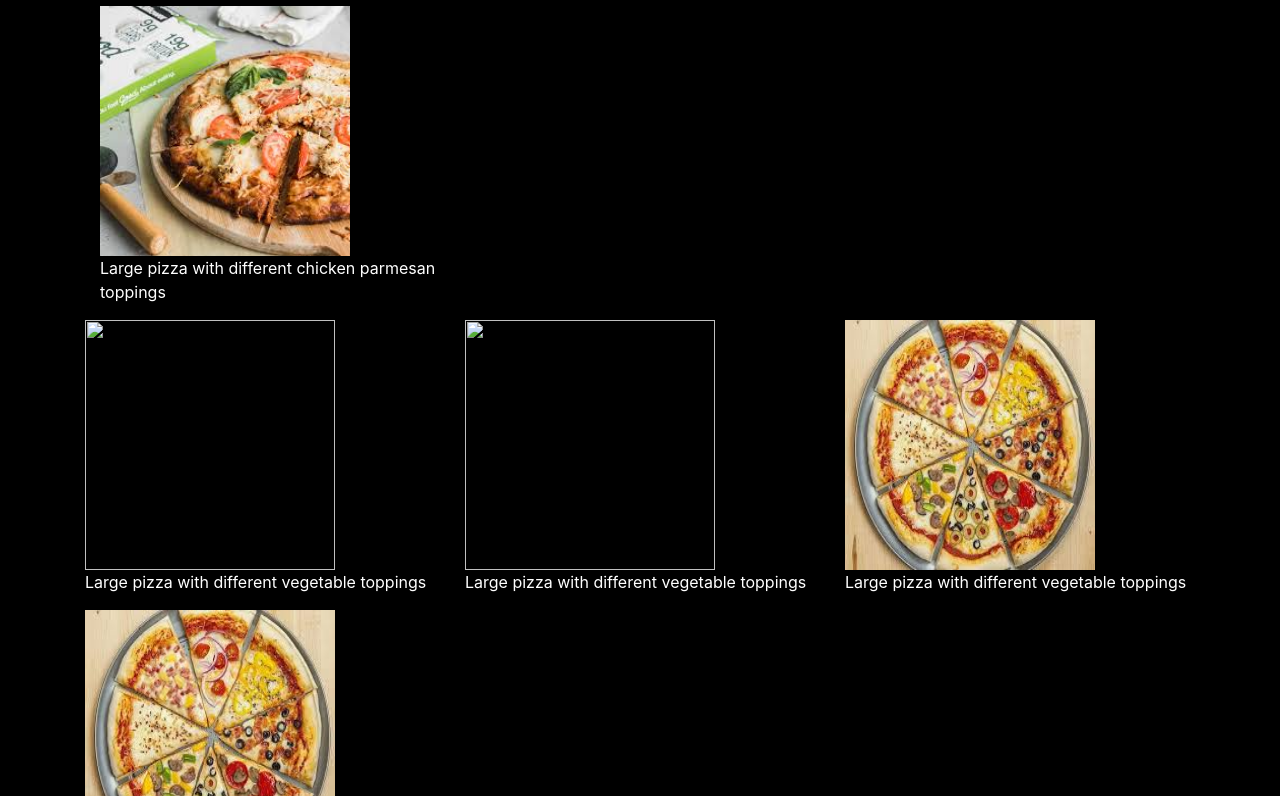
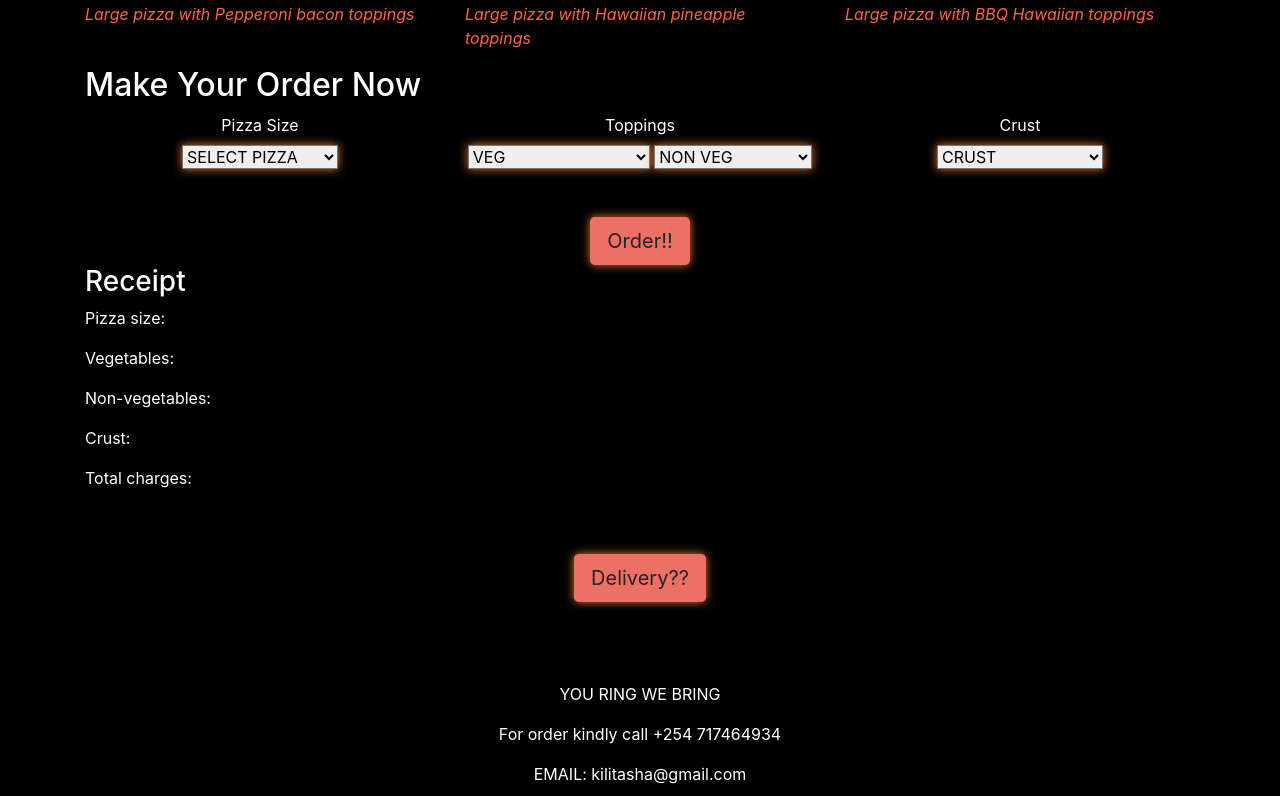
Before and after one commit to kilitasha435/pizza-inn, a plain HTML site: page menu.html in a window 1280 px wide. Shown: the part 1404-2200 px from the top of the page. Drawn offline with Linux system fonts and the light colour scheme.

Commit message:
added form in menu

```diff
--- a/css/styles.css
+++ b/css/styles.css
@@ -99,3 +99,81 @@ footer {
 .ig{
     padding-bottom: 20px;
 }
+
+textarea {
+    resize: none;
+}
+
+form {
+    text-align: center;
+}
+
+button {
+    color: whitesmoke !important;
+}
+#pizza1,
+#pizza2,
+#pizza3,
+#pizza4,
+#pizza5,
+#pizza6,
+#pizza7,
+#pizza8 {
+    border-radius: 50%;
+    box-shadow: 0 0 10px #DC7633;
+}
+.kili{
+    background-image: url("../img/04-13-things-your-pizza-guy-wont-tell-you-making-pizza.jpg");
+    background-size: cover;
+    background-repeat: no-repeat;
+    background-color: rgba(0, 0, 0, 0.5);
+    padding-bottom: 250px;
+    padding-left: 50px;
+}
+
+.menu {
+    text-align: center;
+    padding-bottom: 50px;
+    padding-top: 50px;
+    text-shadow: 0 0 2px #BDC3C7;
+}
+#tash1,
+#tash2,
+#tash3,
+#tash4,
+#tash5,
+#tash6,
+#tash7,
+#tash8,
+#tash9{
+    padding-top: 25px;
+    font-style: italic;
+    color: tomato;
+}
+
+#pic1:hover,
+#pic2:hover,
+#pic3:hover {
+    -ms-transform: scale(1.5);
+    -webkit-transform: scale(1.5);
+    transform: scale(1.5);
+    width: 170px;
+}
+
+#order1 {
+    background-color: #EC7063 !important;
+    box-shadow: 0 0 10px #DC7633;
+}
+
+#order2 {
+    background-color: #EC7063 !important;
+    box-shadow: 0 0 10px #DC7633;
+}
+
+.order2 {
+    text-align: center;
+}
+
+select {
+    box-shadow: 0 0 10px #DC7633;
+}
--- a/index.html
+++ b/index.html
@@ -59,4 +59,8 @@
     </footer>
 
 </body>
+
+<script src="./js/jquery-3.4.1.js"></script>
+<script src="./js/bootstrap.js"></script>
+<script src="./js/scripts.js"></script>
 </html>
--- a/menu.html
+++ b/menu.html
@@ -26,6 +26,7 @@
         <div class="menu">
             <h2>MENU</h2>
             <p>KILITASHA PIZZA INN offers a variety of pizza and we hope that you will enjoy...</p>
+            <div class="row">
             <div class="col-md-4">
                 <img src="./img/download (2).jpeg" alt="" width="250" height="250" id="pizza1">
                 <p id="tash1">Large pizza with different vegetable toppings</p>
@@ -40,36 +41,138 @@
                 <img src="./img/manousheh.jpg" alt="" width="250" height="250" id="pizza3">
                 <p id="tash3">Large pizza with different free range eggs toppings</p>
             </div>
-
+<!--
             <div class="col-md-4">
                 <img src="./img/images (1).jpeg" alt="" width="250" height="250" id="pizza4">
                 <p id="tash4">Large pizza with different chicken parmesan toppings</p>
-            </div>
+            </div> -->
 
         </div>
 
+    </div>
+
         <div class="row fail">
             <div class="col-md-4">
-                <img src="" alt="" width="250" height="250" id="pizza5">
-                <p id="tash5">Large pizza with different vegetable toppings</p>
+                <img src="./img/images (2).jpeg" alt="" width="200" height="200" id="pizza5">
+                <p id="tash5">Large pizza with Pepperoni bacon toppings</p>
             </div>
 
             <div class="col-md-4">
-                <img src="" alt="" width="250" height="250" id="pizza6">
-                <p id="tash6">Large pizza with different vegetable toppings</p>
+                <img src="./img/shutterstock_84904861-750x500.jpg" alt="" width="200" height="200" id="pizza6">
+                <p id="tash6">Large pizza with Hawaiian pineapple toppings</p>
             </div>
 
             <div class="col-md-4">
-                <img src="./img/download (2).jpeg" alt="" width="250" height="250" id="pizza7">
-                <p id="tash7">Large pizza with different vegetable toppings</p>
+                <img src="./img/images (3).jpeg" alt="" width="200" height="200" id="pizza7">
+                <p id="tash7">Large pizza with BBQ Hawaiian toppings</p>
             </div>
 
-            <div class="col-md-4">
-                <img src="./img/download (2).jpeg" alt="" width="250" height="250" id="pizza8">
-                <p id="tash8">Large pizza with different vegetable toppings</p>
-            </div>
+            <!-- <div class="col-md-4">
+                <img src="./img/download (3).jpeg" alt="" width="200" height="200" id="pizza8">
+                <p id="tash8">Large pizza with Chicken periperi toppings</p>
+            </div> -->
+        </div>
+
+        <div class="order">
+            <h2>Make Your Order Now</h2>
+
+            <form id="charge">
+                <div class="row">
+                    <div class="col-md-4">
+                        <label for="">Pizza Size</label>
+                        <br>
+                        <select name="" id="piz">
+
+                    <option value="Size">SELECT PIZZA</option>
+                    <option value="Small">Small Ksh.450</option>
+                    <option value="Medium">Medium Ksh. 600</option>
+                    <option value="Large">Large Ksh. 1000</option>
+
+                </select>
+                    </div>
+                    <br><br>
+
+                    <div class="col-md-4">
+                        <label for="">Toppings</label>
+                        <br>
+                        <select name="" id="topveg">
+
+                        <option value="">VEG</option>
+                        <option value="Mushrooms">Mushrooms ksh. 200</option>
+                        <option value="Capsicum">Capsicum ksh.200</option>
+                        <option value="Onions">Onions ksh. 200</option>
+
+
+                    </select>
+
+                        <select name="" id="topnoveg">
+
+                        <option value="">NON VEG</option>
+                        <option value="Sausage">Sausage ksh. 300</option>
+                        <option value="Chicken">Chicken ksh. 300</option>
+                        <option value="Bacon">Bacon ksh. 300</option>
+                    </select>
+                    </div>
+
+                    <br><br>
+
+                    <div class="col-md-4">
+
+                        <label for="">Crust</label>
+                        <br>
+
+                        <select name="Crust" id="crus">
+
+                        <option value="Crust">CRUST</option>
+                        <option value="Stuffed">Stuffed ksh. 100</option>
+                        <option value="Crispy">Crispy ksh. 100</option>
+                        <option value="Gluten-free">Gluten free ksh. 50</option>
+
+                    </select>
+                    </div>
+                </div>
+                <br><br>
+
+                <input type="submit" class="btn  btn-rounded waves-effect btn-lg" value="Order!!" id="order1">
+            </form>
+
+
         </div>
     </div>
+    <div class="over">
+        <h3>Receipt</h3>
+        <p id="size">Pizza size:</p>
+        <p id="veg">Vegetables:</p>
+        <p id="nonveg">Non-vegetables:</p>
+        <p id="crust">Crust:</p>
+        <p id="total">Total charges:</p>
+    </div>
+    <br><br>
+
+    <div class="order2">
+        <input type="submit" class="btn  btn-rounded waves-effect btn-lg" value="Delivery??" id="order2">
+    </div>
+
+
+    </div>
+
+    <footer>
+        <p>YOU RING WE BRING</p>
+        <p>For order kindly call +254 717464934</p>
+        <p>EMAIL: kilitasha@gmail.com</p>
+
+
+        <a href="https://www.facebook.com"><img src="./img/logo-facebook-vector-15.jpg" alt="" id="fb" width="50" height="50"></a>
+        <a href="https://www.twitter.com"><img src="./img/Twitter.png" alt="" id="tw" width="50" height="50"></a>
+        <a href="https://www.instagram.com"><img src="./img/pngtree-instagram-color-icon-png-image_3547787.jpg" alt="ig" width="50" height="50"></a>
+
+    </footer>
+
+
+
+<script src="./js/jquery-3.4.1.js"></script>
+<script src="./js/bootstrap.js"></script>
+<script src="./js/scripts.js"></script>
 
 </body>
 </html>
```
Also changed, not shown: img/04-13-things-your-pizza-guy-wont-tell-you-making-pizza.jpg (added), img/257406_BakeUpaStorm_HP_2017_0922_MS2_210799.e0c7604e-493d-4a1e-9314-905be70700e5.jpg (added), img/download (3).jpeg (added), img/images (2).jpeg (added), img/images (3).jpeg (added), img/shutterstock_84904861-750x500.jpg (added).
